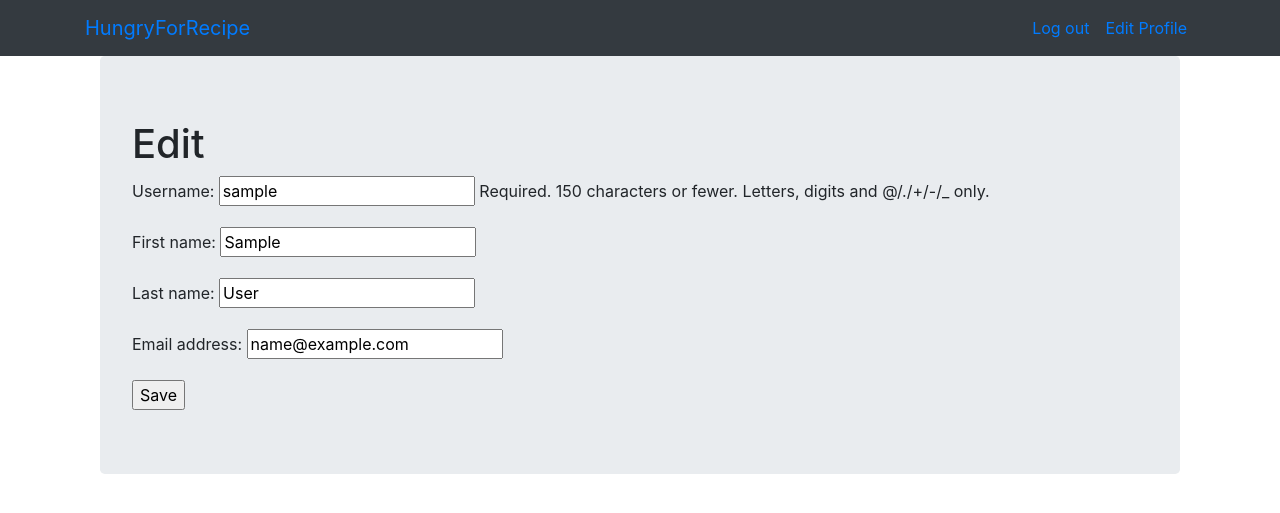
After one commit to aysegulsari/SWE-573, a Django app: page /accounts/edit_user_profile/ in a window 1280 px wide. The commit adds this page. Shown: the top 513 px of the page. Run offline with Django 3.2, Linux system fonts and the light colour scheme; the visitor is signed in with stand-in values (Sample User, id 1); some libraries are stand-ins or nearby versions.

Commit message:
edit user profile feature is added"

```diff
--- a/accounts/forms.py
+++ b/accounts/forms.py
@@ -16,3 +16,9 @@ class UserProfileInfoForm(forms.ModelForm):
         widgets = {
             'yes_or_no': forms.RadioSelect
         }
+
+class EditProfileForm(forms.ModelForm):
+    #password = forms.CharField(widget=forms.PasswordInput())
+    class Meta():
+        model = User
+        fields = ('username','first_name','last_name','email')
--- /dev/null
+++ b/accounts/templates/accounts/editProfil.html
@@ -0,0 +1,21 @@
+{% extends "base.html"%}
+{% load bootstrap3%}
+{% block content %}
+<div class="container">
+  <div class="jumbotron">
+    {% if isUpdated %}
+      <h1>Your profile info is updated!</h1>
+    {% else %}
+      <h1>Edit</h1>
+      <form enctype="multipart/form-data" method="POST">
+        {{ edit_profile_form.as_p }}
+        {% csrf_token %}
+        <input type="submit" name="" value="Save">
+      </form>
+
+    {% endif %}
+
+  </div>
+
+</div>
+{% endblock %}
--- a/accounts/urls.py
+++ b/accounts/urls.py
@@ -7,4 +7,5 @@ app_name ='accounts'
 urlpatterns=[
     path('signup/',views.register,name='signup'),
     path('user_login/',views.user_login,name='user_login'),
+    path('edit_user_profile/',views.edit_user_profile,name='edit_user_profile'),
 ]
--- a/accounts/views.py
+++ b/accounts/views.py
@@ -1,5 +1,5 @@
 from django.shortcuts import render
-from .forms import UserForm,UserProfileInfoForm
+from .forms import UserForm,UserProfileInfoForm,EditProfileForm
 from django.urls import reverse_lazy
 from django.contrib.auth import authenticate, login, logout
 from django.http import HttpResponseRedirect, HttpResponse
@@ -43,6 +43,8 @@ def register(request):
                            'registered':registered})
 
 def user_login(request):
+    loginFailed=False
+    errorMessage=""
     if request.method == 'POST':
         username = request.POST.get('username')
         password = request.POST.get('password')
@@ -53,11 +55,32 @@ def user_login(request):
                 login(request,user)
                 return HttpResponseRedirect(reverse_lazy("home"))
             else:
-                return HttpResponse("Your account is not active.")
+                loginFailed=True
+                errorMessage="Your account is not active"
+                #return HttpResponse("Your account is not active.")
         else:
-            print("Someone tried to login and failed.")
-            print("They used username: {} and password: {}".format(username,password))
-            return HttpResponse("Invalid login details supplied.")
+            loginFailed=True
+            errorMessage="Invalid login,check your username and password!"
+
+    return render(request, 'accounts/login.html', {'loginFailed':loginFailed,
+                                                    'errorMessage':errorMessage})
+
+def edit_user_profile(request):
+    isUpdated = False
+    if request.method == 'POST':
+        edit_profile_form = EditProfileForm(data=request.POST,instance=request.user)
+
+        if edit_profile_form.is_valid():
+            edit_profile_form.save()
+            isUpdated = True
+
+        else:
+            print(edit_profile_form.errors)
 
     else:
-        return render(request, 'accounts/login.html', {})
+        edit_profile_form = EditProfileForm(instance=request.user)
+        #edit_profile_form.email=request.user
+
+    return render(request,'accounts/editProfil.html',
+                          {'edit_profile_form':edit_profile_form,
+                           'isUpdated':isUpdated})
--- a/templates/base.html
+++ b/templates/base.html
@@ -20,6 +20,7 @@
         <div class="navbar-nav ml-auto">
           {% if user.is_authenticated %}
           <a class="nav-item nav-link" href="{% url 'logout' %}" class="btn btn-simple">Log out</a>
+          <a class="nav-item nav-link" href="{% url 'accounts:edit_user_profile' %}" class="btn btn-simple">Edit Profile</a>
           {% else %}
             <a class="nav-item nav-link" href="{% url 'accounts:user_login' %}" class="btn btn-simple">Log in</a>
             <a class="nav-item nav-link" href="{% url 'accounts:signup' %}" class="btn btn-simple">Sign up</a>
```
Also changed, not shown: accounts/templates/accounts/settings.html (deleted, +0 -12 lines).
